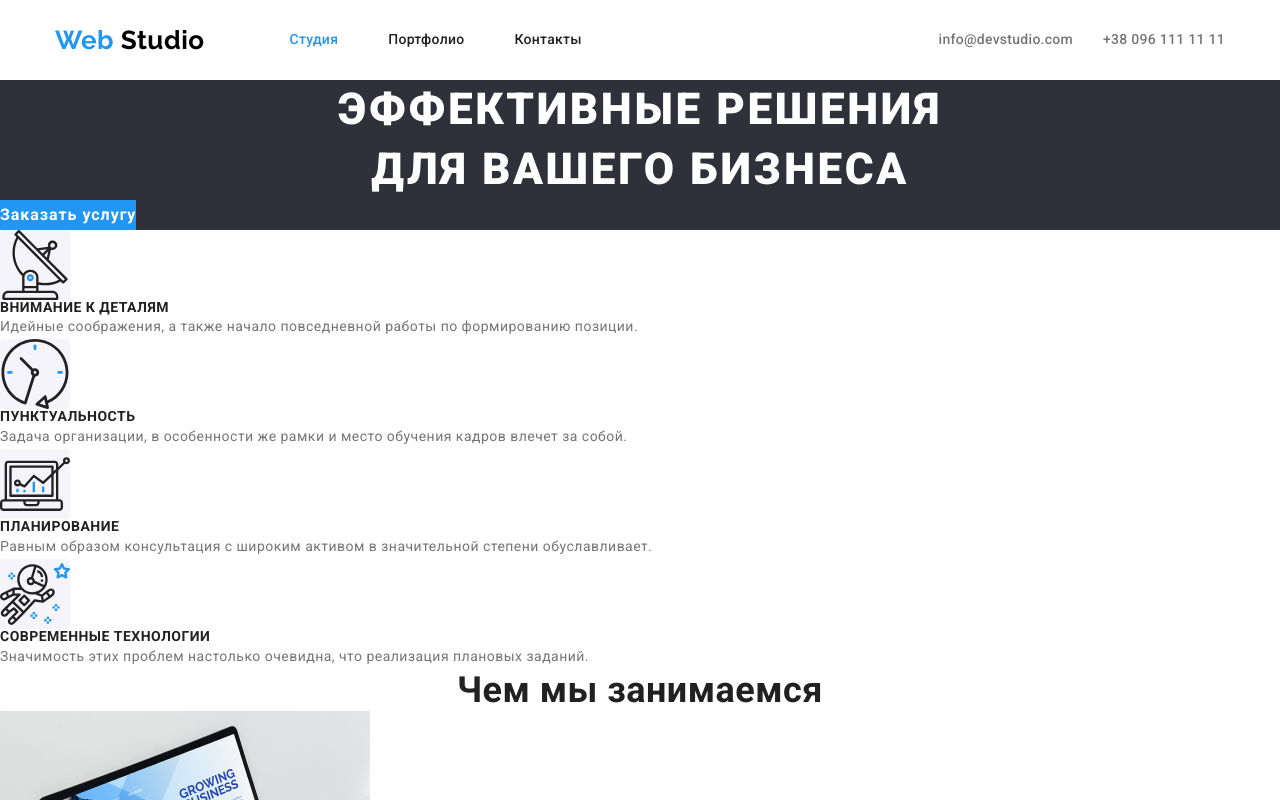
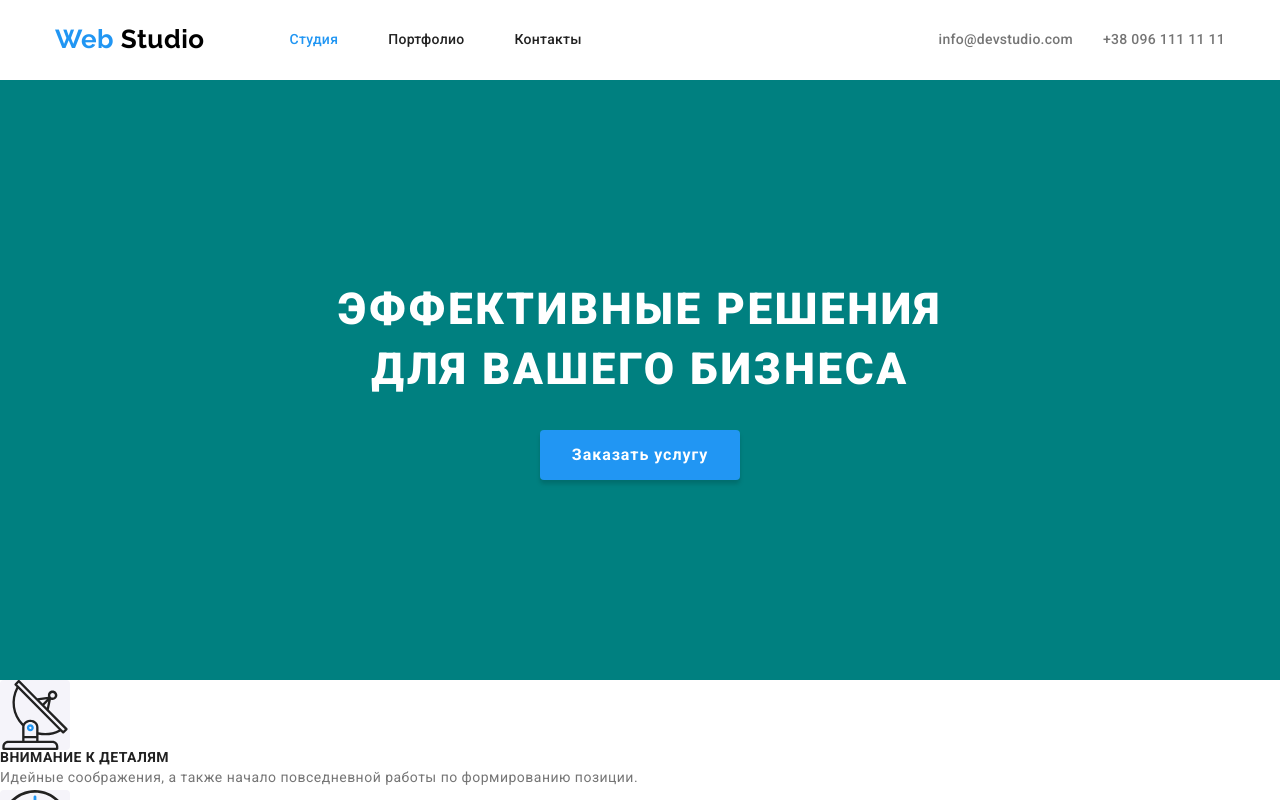
Before and after one commit to oleksandr-ryzhyi/goit-markup-hw-03, a plain HTML site: page index.html in a window 1280 px wide. Shown: the top 800 px of the page. Drawn offline with Linux system fonts and the light colour scheme.

Commit message:
ДЗ-3: сделал секцию-Герой

```diff
--- a/css/styles.css
+++ b/css/styles.css
@@ -89,6 +89,8 @@ p {
   font-size: 26px;
   line-height: 1.19;
   color: #000000;
+  padding-top: 24px;
+  padding-bottom: 25px;
   margin-right: 85px;
 }
 
@@ -146,23 +148,37 @@ p {
   letter-spacing: 0.06em;
   text-transform: uppercase;
   color: #ffffff;
+  padding-top: 200px;
+  margin-bottom: 30px;
 }
 
 .hero-section {
-  background-color: #2f303a;
+  height: 600px;
+  padding-left: 15px;
+  padding-right: 15px;
+  background-color: teal;
 }
 
 .button {
-  display: inline-block;
+  display: block;
+  text-align: center;
   font-weight: 700;
   font-size: 16px;
   line-height: 1.87;
-  display: flex;
-  align-items: center;
-  text-align: center;
   letter-spacing: 0.06em;
   color: #ffffff;
   background-color: var(--accent-color);
+  box-shadow: 0px 4px 4px rgba(0, 0, 0, 0.15);
+  border-radius: 4px;
+  min-width: 200px;
+  height: 50px;
+  padding-left: 32px;
+  padding-top: 10px;
+  padding-right: 32px;
+  padding-bottom: 10px;
+  margin-left: auto;
+  margin-right: auto;
+  margin-bottom: auto;
 }
 
 /* Особенности */
```
